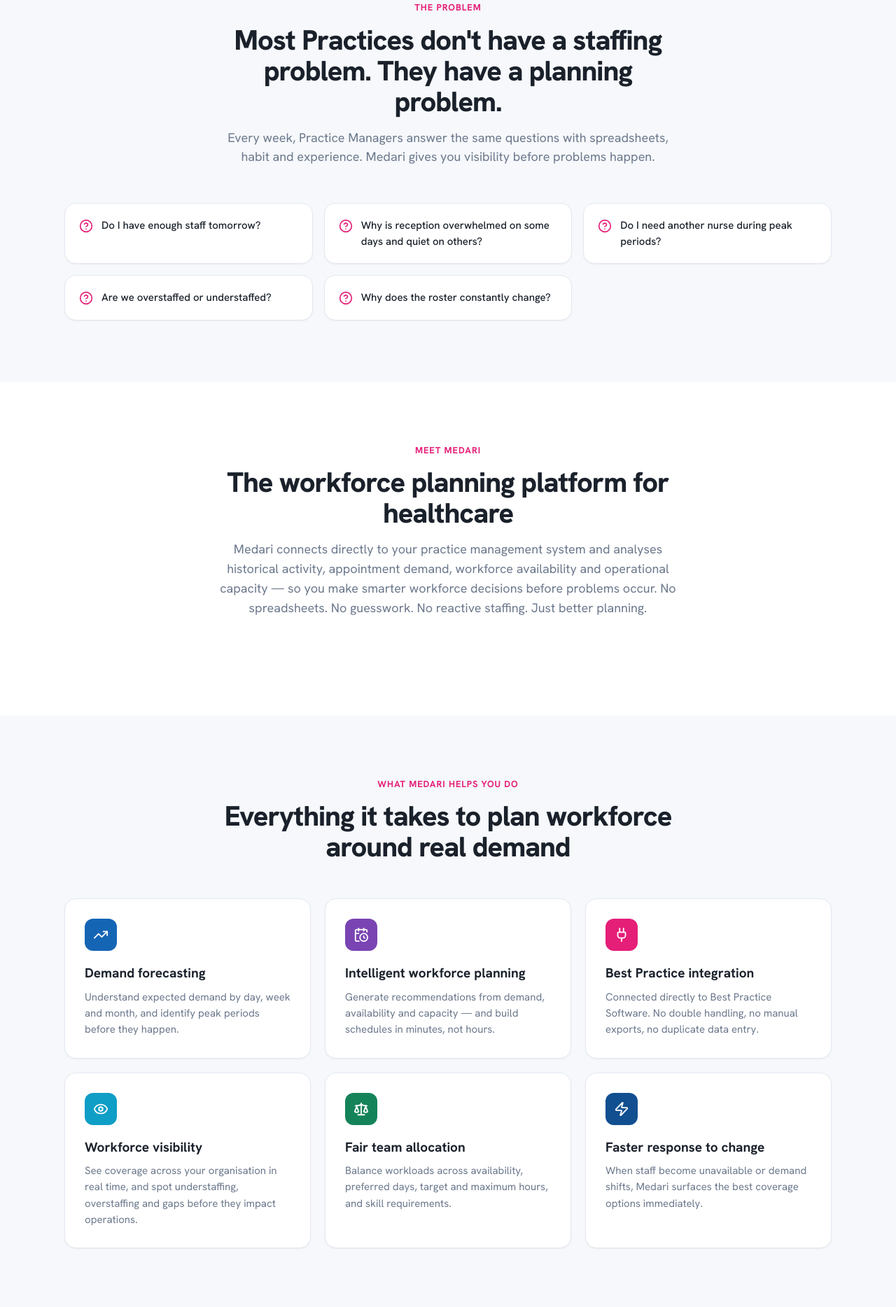
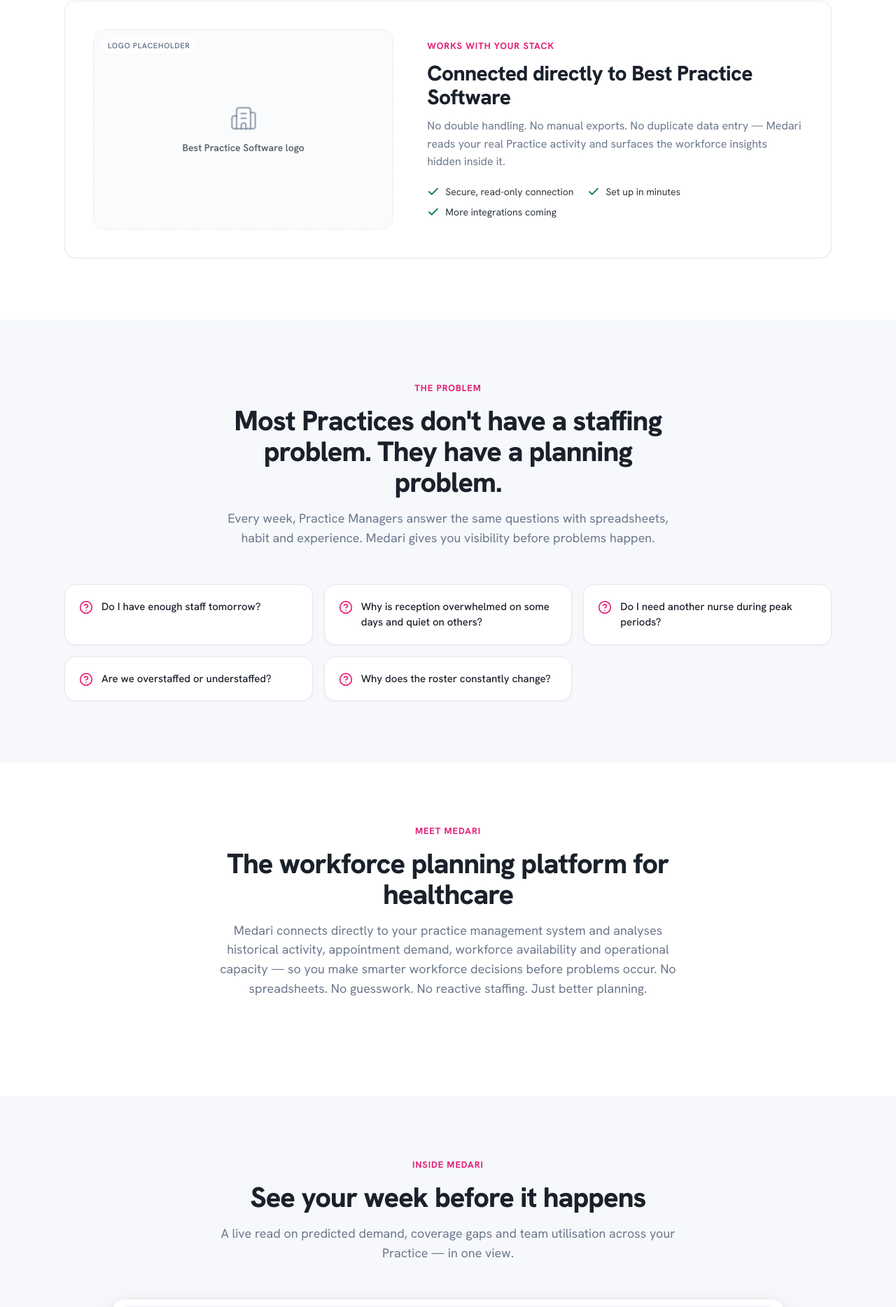
Before and after one commit to chrnas01/medari-web, a Next.js app: page / in a window 1280 px wide. Shown: the part 722-2590 px from the top of the page at 70% size. Built offline with nearby package versions, Linux system fonts and the light colour scheme; no server answers; a web font is replaced by a local one.

Commit message:
feat: add media placeholders and trust/preview/video sections

```diff
--- a/app/page.tsx
+++ b/app/page.tsx
@@ -1,5 +1,6 @@
 import Link from "next/link";
 import type { Metadata } from "next";
+import { Check } from "lucide-react";
 import { Button } from "@/components/ui/button";
 import { Reveal } from "@/components/Reveal";
 import { Section } from "@/components/marketing/Section";
@@ -11,6 +12,7 @@
 import { CredibilityBand } from "@/components/marketing/CredibilityBand";
 import { CtaBand } from "@/components/marketing/CtaBand";
 import { DemandCoverageMock } from "@/components/marketing/DemandCoverageMock";
+import { MediaPlaceholder } from "@/components/marketing/MediaPlaceholder";
 import { TRUST_NOTES } from "@/lib/content/site";
 import { HOME } from "@/lib/content/home";
 
@@ -62,6 +64,34 @@
         </div>
       </header>
 
+      {/* Best Practice integration */}
+      <Section variant="white">
+        <Reveal>
+          <div className="grid items-center gap-8 rounded-2xl border border-border bg-card p-7 shadow-[0_1px_2px_rgba(20,33,51,0.06)] lg:grid-cols-[0.8fr_1fr] lg:gap-12 lg:p-10">
+            <MediaPlaceholder kind="logo" label={HOME.integration.logoLabel} aspect="3/2" />
+            <div>
+              <div className="mb-3 text-[13px] font-bold uppercase tracking-[0.07em] text-accent">
+                {HOME.integration.eyebrow}
+              </div>
+              <h2 className="text-[26px] font-extrabold leading-[1.12] tracking-[-0.02em] text-foreground sm:text-[30px]">
+                {HOME.integration.title}
+              </h2>
+              <p className="mt-3 text-[16px] leading-[1.6] text-muted-foreground">
+                {HOME.integration.lead}
+              </p>
+              <ul className="mt-5 flex flex-wrap gap-x-5 gap-y-2">
+                {HOME.integration.points.map((p) => (
+                  <li key={p} className="inline-flex items-center gap-2 text-[14px] text-foreground/90">
+                    <Check className="h-[18px] w-[18px] shrink-0 text-[#15835a]" strokeWidth={2.5} />
+                    {p}
+                  </li>
+                ))}
+              </ul>
+            </div>
+          </div>
+        </Reveal>
+      </Section>
+
       {/* Planning problem */}
       <Section
         variant="tint"
@@ -75,8 +105,28 @@
       {/* Meet Medari */}
       <Section eyebrow={HOME.meet.eyebrow} title={HOME.meet.title} lead={HOME.meet.lead} />
 
+      {/* Product preview */}
+      <Section
+        variant="tint"
+        eyebrow={HOME.preview.eyebrow}
+        title={HOME.preview.title}
+        lead={HOME.preview.lead}
+      >
+        <Reveal>
+          <div className="mx-auto max-w-[960px] rounded-2xl border border-border bg-card p-2 shadow-[0_8px_16px_rgba(20,33,51,0.08),0_24px_48px_rgba(20,33,51,0.14)]">
+            <MediaPlaceholder
+              kind="image"
+              label={HOME.preview.imageLabel}
+              note={HOME.preview.imageNote}
+              aspect="16/9"
+              className="rounded-xl border-0 bg-muted"
+            />
+          </div>
+        </Reveal>
+      </Section>
+
       {/* Capabilities */}
-      <Section variant="tint" eyebrow={HOME.capabilities.eyebrow} title={HOME.capabilities.title}>
+      <Section eyebrow={HOME.capabilities.eyebrow} title={HOME.capabilities.title}>
         <div className="grid gap-5 md:grid-cols-3">
           {HOME.capabilities.items.map((c, i) => (
             <Reveal key={c.title} delay={i * 0.06}>
@@ -87,13 +137,32 @@
       </Section>
 
       {/* Comparison */}
-      <Section eyebrow={HOME.comparison.eyebrow} title={HOME.comparison.title}>
+      <Section variant="tint" eyebrow={HOME.comparison.eyebrow} title={HOME.comparison.title}>
         <ComparisonTable content={HOME.comparison.content} />
       </Section>
 
       {/* How it works */}
-      <Section variant="tint" eyebrow={HOME.how.eyebrow} title={HOME.how.title}>
+      <Section eyebrow={HOME.how.eyebrow} title={HOME.how.title}>
         <StepList steps={HOME.how.steps} />
+      </Section>
+
+      {/* Demo video */}
+      <Section
+        variant="tint"
+        eyebrow={HOME.video.eyebrow}
+        title={HOME.video.title}
+        lead={HOME.video.lead}
+      >
+        <Reveal>
+          <div className="mx-auto max-w-[860px]">
+            <MediaPlaceholder
+              kind="video"
+              label={HOME.video.videoLabel}
+              note={HOME.video.videoNote}
+              aspect="16/9"
+            />
+          </div>
+        </Reveal>
       </Section>
 
       {/* ROI */}
--- a/app/product/page.tsx
+++ b/app/product/page.tsx
@@ -5,6 +5,7 @@
 import { FeatureCard } from "@/components/marketing/FeatureCard";
 import { ComparisonTable } from "@/components/marketing/ComparisonTable";
 import { CtaBand } from "@/components/marketing/CtaBand";
+import { MediaPlaceholder } from "@/components/marketing/MediaPlaceholder";
 import { PRODUCT } from "@/lib/content/product";
 import { PRIMARY_CTA, SECONDARY_CTA } from "@/lib/content/site";
 
@@ -17,7 +18,18 @@
 export default function ProductPage() {
   return (
     <>
-      <Section eyebrow={PRODUCT.hero.eyebrow} title={PRODUCT.hero.title} lead={PRODUCT.hero.lead} className="pt-28" />
+      <Section eyebrow={PRODUCT.hero.eyebrow} title={PRODUCT.hero.title} lead={PRODUCT.hero.lead} className="pt-28">
+        <Reveal>
+          <div className="mx-auto max-w-[900px]">
+            <MediaPlaceholder
+              kind="video"
+              label={PRODUCT.hero.videoLabel}
+              note={PRODUCT.hero.videoNote}
+              aspect="16/9"
+            />
+          </div>
+        </Reveal>
+      </Section>
 
       <Section variant="tint" eyebrow={PRODUCT.problem.eyebrow} title={PRODUCT.problem.title} lead={PRODUCT.problem.lead}>
         <div className="mx-auto grid max-w-[820px] gap-4 sm:grid-cols-2 lg:grid-cols-3">
@@ -29,7 +41,19 @@
         </div>
       </Section>
 
-      <Section eyebrow={PRODUCT.what.eyebrow} title={PRODUCT.what.title} lead={PRODUCT.what.lead} />
+      <Section eyebrow={PRODUCT.what.eyebrow} title={PRODUCT.what.title} lead={PRODUCT.what.lead}>
+        <Reveal>
+          <div className="mx-auto max-w-[960px] rounded-2xl border border-border bg-card p-2 shadow-[0_8px_16px_rgba(20,33,51,0.08),0_24px_48px_rgba(20,33,51,0.14)]">
+            <MediaPlaceholder
+              kind="image"
+              label={PRODUCT.preview.imageLabel}
+              note={PRODUCT.preview.imageNote}
+              aspect="16/9"
+              className="rounded-xl border-0 bg-muted"
+            />
+          </div>
+        </Reveal>
+      </Section>
 
       <Section variant="tint" eyebrow={PRODUCT.capabilities.eyebrow} title={PRODUCT.capabilities.title}>
         <div className="grid gap-5 sm:grid-cols-2 lg:grid-cols-4">
--- /dev/null
+++ b/components/marketing/MediaPlaceholder.tsx
@@ -0,0 +1,71 @@
+import { Image as ImageIcon, PlayCircle, Building2 } from "lucide-react";
+import { cn } from "@/lib/utils";
+
+type MediaKind = "image" | "video" | "logo";
+
+interface MediaPlaceholderProps {
+  /** Describes the real asset that will replace this slot (used as the accessible label). */
+  label: string;
+  kind?: MediaKind;
+  /** CSS aspect-ratio string, e.g. "16/9", "4/3", "1/1". Reserves space to avoid layout shift. */
+  aspect?: string;
+  /** Optional secondary line, e.g. dimensions or duration guidance for whoever supplies the asset. */
+  note?: string;
+  className?: string;
+}
+
+const KIND_META: Record<MediaKind, { icon: typeof ImageIcon; tag: string }> = {
+  image: { icon: ImageIcon, tag: "Image" },
+  video: { icon: PlayCircle, tag: "Video" },
+  logo: { icon: Building2, tag: "Logo" },
+};
+
+/**
+ * A clearly-marked slot where a real image / video / logo will go.
+ * Reserves its aspect ratio (CLS-safe), carries an accessible label, and uses
+ * no motion so it stays calm and on-brand. Swap for a real asset later.
+ */
+export function MediaPlaceholder({
+  label,
+  kind = "image",
+  aspect = "16/9",
+  note,
+  className,
+}: MediaPlaceholderProps) {
+  const { icon: Icon, tag } = KIND_META[kind];
+  return (
+    <div
+      role="img"
+      aria-label={`${tag} placeholder: ${label}`}
+      style={{ aspectRatio: aspect }}
+      className={cn(
+        "relative flex w-full flex-col items-center justify-center gap-3 overflow-hidden rounded-xl border border-dashed border-border bg-muted/60 text-center",
+        className,
+      )}
+    >
+      <span className="absolute left-3 top-3 rounded-md bg-background/85 px-2 py-0.5 text-[11px] font-semibold uppercase tracking-[0.06em] text-muted-foreground">
+        {tag} placeholder
+      </span>
+      <span
+        className={cn(
+          "flex items-center justify-center",
+          kind === "video" &&
+            "h-14 w-14 rounded-full bg-background/85 shadow-[0_1px_2px_rgba(20,33,51,0.06)]",
+        )}
+      >
+        <Icon
+          className={cn(
+            "text-muted-foreground/60",
+            kind === "video" ? "h-8 w-8 text-primary/70" : "h-10 w-10",
+          )}
+          strokeWidth={1.5}
+          aria-hidden
+        />
+      </span>
+      <div className="px-6">
+        <div className="text-sm font-semibold text-foreground/70">{label}</div>
+        {note ? <div className="mt-1 text-xs text-muted-foreground">{note}</div> : null}
+      </div>
+    </div>
+  );
+}
--- a/lib/content/home.ts
+++ b/lib/content/home.ts
@@ -36,6 +36,34 @@
     title: "The workforce planning platform for healthcare",
     lead:
       "Medari connects directly to your practice management system and analyses historical activity, appointment demand, workforce availability and operational capacity — so you make smarter workforce decisions before problems occur. No spreadsheets. No guesswork. No reactive staffing. Just better planning.",
+  },
+  preview: {
+    eyebrow: "Inside Medari",
+    title: "See your week before it happens",
+    lead:
+      "A live read on predicted demand, coverage gaps and team utilisation across your Practice — in one view.",
+    imageLabel: "Medari dashboard — demand forecast & coverage",
+    imageNote: "Replace with a real product screenshot (≈16:9, 1600×900)",
+  },
+  integration: {
+    eyebrow: "Works with your stack",
+    title: "Connected directly to Best Practice Software",
+    lead:
+      "No double handling. No manual exports. No duplicate data entry — Medari reads your real Practice activity and surfaces the workforce insights hidden inside it.",
+    logoLabel: "Best Practice Software logo",
+    points: [
+      "Secure, read-only connection",
+      "Set up in minutes",
+      "More integrations coming",
+    ],
+  },
+  video: {
+    eyebrow: "Watch",
+    title: "See Medari in action",
+    lead:
+      "A two-minute tour of demand forecasting, workforce visibility and demand-driven planning.",
+    videoLabel: "Product overview — 2 min",
+    videoNote: "Replace with the demo video embed (YouTube / Vimeo / MP4)",
   },
   capabilities: {
     eyebrow: "What Medari helps you do",
--- a/lib/content/product.ts
+++ b/lib/content/product.ts
@@ -9,6 +9,12 @@
     eyebrow: "Product",
     title: "Workforce planning built around real demand",
     lead: "Medari helps healthcare organisations align workforce capacity, sessions and operational coverage with real demand. Stop relying on spreadsheets, guesswork and reactive decisions.",
+    videoLabel: "Product overview — 2 min",
+    videoNote: "Replace with the product demo video embed",
+  },
+  preview: {
+    imageLabel: "Medari — dashboard & insights",
+    imageNote: "Replace with a real product screenshot (≈16:9, 1600×900)",
   },
   problem: {
     eyebrow: "The problem",
```
